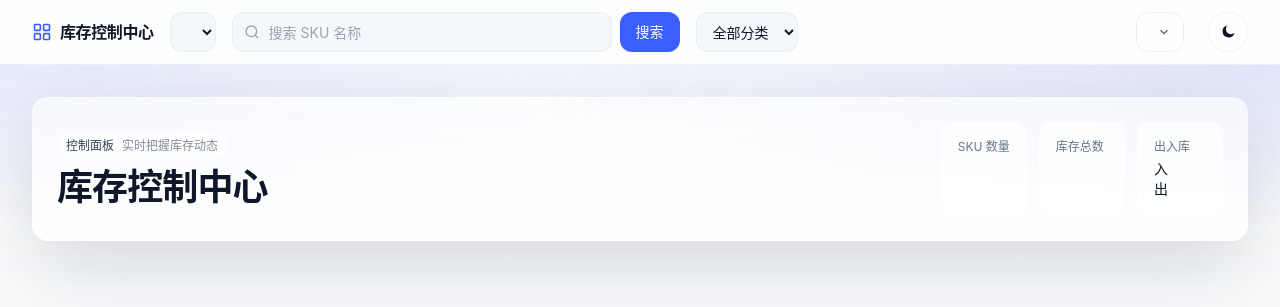
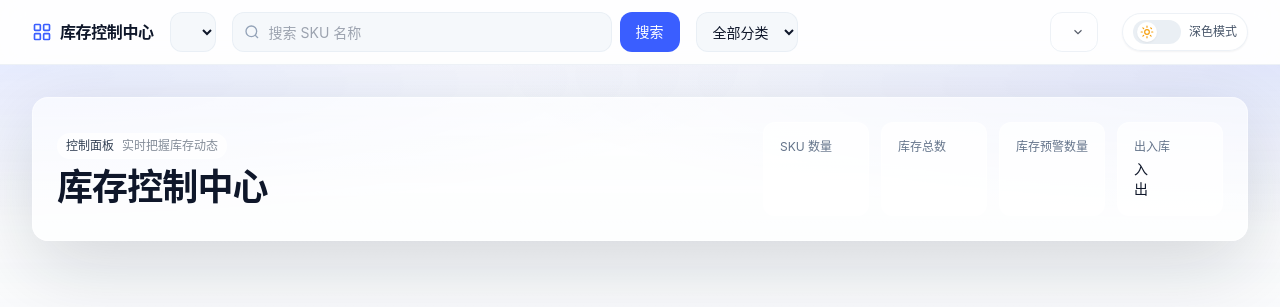
Before and after one commit to CycolusPro/CodeX-Storehouse, a Flask app: template inventory_app/templates/index.html in a window 1280 px wide. Shown: the top 307 px of the page. Run offline with Flask 3, Linux system fonts and the light colour scheme; the template is opened without the code that fills it, so the values that code supplies are empty; some libraries are stand-ins or nearby versions.

Commit message:
Refresh top bar theme toggle

```diff
--- a/inventory_app/app.py
+++ b/inventory_app/app.py
@@ -392,6 +392,7 @@ def create_app(
                 item.name.casefold(),
             ),
         )
+        low_stock_items = [item for item in items_sorted if _is_low_stock(item)]
         inventory_search = (request.args.get("inventory_search") or "").strip()
 
         if inventory_search:
@@ -409,6 +410,7 @@ def create_app(
             "total_quantity": total_quantity,
             "latest_in": latest_in,
             "latest_out": latest_out,
+            "low_stock_count": len(low_stock_items),
         }
         def _parse_positive_int(value: Optional[str], default: int) -> int:
             try:
@@ -496,11 +498,6 @@ def create_app(
             return url_for("index", **params)
 
         import_summary = _parse_import_summary(request)
-        low_stock_items = [
-            item
-            for item in items_sorted
-            if item.threshold is not None and item.quantity <= item.threshold
-        ]
         return render_template(
             "index.html",
             items=items,
--- a/inventory_app/templates/index.html
+++ b/inventory_app/templates/index.html
@@ -151,10 +151,19 @@
             </div>
           </div>
         </div>
-        <button id="themeToggle" class="ml-2 h-10 w-10 grid place-items-center rounded-full border border-slate-200/60 dark:border-white/10 hover:bg-slate-100/70 dark:hover:bg-white/5" aria-label="切换主题">
-          <svg class="theme-icon w-4 h-4" viewBox="0 0 24 24" fill="currentColor" xmlns="http://www.w3.org/2000/svg">
-            <path d="M21.64 13A9 9 0 1111 2.36 7 7 0 1021.64 13z"/>
-          </svg>
+        <button id="themeToggle" type="button" class="ml-2 inline-flex items-center gap-2 rounded-full border border-slate-200/60 dark:border-white/10 bg-white/60 dark:bg-slate-900/60 px-2.5 py-1.5 text-xs font-medium text-slate-600 dark:text-slate-200 shadow-sm hover:bg-slate-100/80 dark:hover:bg-white/10 transition focus-visible:outline-none focus-visible:ring-2 focus-visible:ring-brand-500/50 focus-visible:ring-offset-2 focus-visible:ring-offset-slate-50 dark:focus-visible:ring-offset-slate-900" aria-label="切换主题" aria-pressed="false">
+          <span class="relative inline-flex h-6 w-12 items-center rounded-full bg-slate-200/70 dark:bg-slate-700/60 px-1 transition-colors">
+            <span class="inline-flex h-5 w-5 items-center justify-center rounded-full bg-white text-amber-500 shadow-sm transition-transform duration-300 ease-out translate-x-0 dark:translate-x-5">
+              <svg class="w-3.5 h-3.5 dark:hidden" viewBox="0 0 24 24" fill="none" stroke="currentColor" stroke-width="2" stroke-linecap="round" stroke-linejoin="round">
+                <circle cx="12" cy="12" r="4"/>
+                <path d="M12 2v2m0 16v2M4.93 4.93l1.41 1.41m11.32 11.32 1.41 1.41M2 12h2m16 0h2m-3.66-7.07 1.41 1.41M4.93 19.07l1.41-1.41"/>
+              </svg>
+              <svg class="hidden w-3.5 h-3.5 text-sky-400 dark:block" viewBox="0 0 24 24" fill="none" stroke="currentColor" stroke-width="2" stroke-linecap="round" stroke-linejoin="round">
+                <path d="M21 12.79A9 9 0 1111.21 3 7 7 0 0021 12.79z"/>
+              </svg>
+            </span>
+          </span>
+          <span class="theme-label hidden text-xs font-medium text-slate-600 dark:text-slate-200 sm:inline">深色模式</span>
         </button>
       </div>
       <div class="mobile-nav border-t border-slate-200/60 dark:border-white/10">
@@ -218,7 +227,7 @@
                 <span class="inline-flex items-center gap-2 text-xs px-2 py-1 rounded-full bg-white/70 dark:bg-white/10 border border-white/30 dark:border-white/5 text-slate-700 dark:text-slate-200">控制面板 <span class="opacity-60">实时把握库存动态</span></span>
                 <h1 class="mt-2 text-3xl md:text-4xl font-bold tracking-tight">库存控制中心</h1>
               </div>
-              <div class="grid grid-cols-3 gap-3 w-full lg:w-auto">
+              <div class="grid grid-cols-1 sm:grid-cols-2 lg:grid-cols-4 gap-3 w-full lg:w-auto">
                 <div class="p-4 rounded-xl bg-white/70 dark:bg-white/5 border border-white/40 dark:border-white/10">
                   <div class="text-xs text-slate-500">SKU 数量</div>
                   <div class="mt-1 text-2xl font-semibold">{{ summary.total_items }}</div>
@@ -226,6 +235,10 @@
                 <div class="p-4 rounded-xl bg-white/70 dark:bg-white/5 border border-white/40 dark:border-white/10">
                   <div class="text-xs text-slate-500">库存总数</div>
                   <div class="mt-1 text-2xl font-semibold">{{ summary.total_quantity }}</div>
+                </div>
+                <div class="p-4 rounded-xl bg-white/70 dark:bg-white/5 border border-white/40 dark:border-white/10">
+                  <div class="text-xs text-slate-500">库存预警数量</div>
+                  <div class="mt-1 text-2xl font-semibold {% if summary.low_stock_count %}text-red-600 dark:text-red-300{% endif %}">{{ summary.low_stock_count }}</div>
                 </div>
                 <div class="p-4 rounded-xl bg-white/70 dark:bg-white/5 border border-white/40 dark:border-white/10">
                   <div class="text-xs text-slate-500">出入库</div>
@@ -303,7 +316,7 @@
                     <div class="flex items-start md:items-center justify-between gap-3">
                       <div class="min-w-0">
                         <div class="flex items-center gap-2">
-                          <div class="font-medium truncate" title="{{ item.name }}">{{ item.name }}</div>
+                          <div class="font-medium overflow-hidden text-ellipsis whitespace-nowrap md:whitespace-normal md:text-clip md:overflow-visible" title="{{ item.name }}">{{ item.name }}</div>
                           {% if is_low %}
                             <span class="inline-flex items-center gap-1 text-[11px] leading-4 font-medium px-2 py-0.5 rounded-full bg-red-500/15 text-red-600 dark:text-red-200 border border-red-500/30">
                               <svg class="w-3.5 h-3.5" viewBox="0 0 24 24" fill="none" stroke="currentColor" stroke-width="2" stroke-linecap="round" stroke-linejoin="round" aria-hidden="true"><path d="M12 9v4"/><path d="M12 17h.01"/><path d="m10.29 3.86-8 13.86A1.93 1.93 0 0 0 4 20h16a1.93 1.93 0 0 0 1.71-2.28l-8-13.86a2 2 0 0 0-3.42 0Z"/></svg>
@@ -773,12 +786,44 @@
     <script>
       // theme
       const root = document.documentElement;
+      const themeToggleButton = document.getElementById('themeToggle');
+      const themeMedia = window.matchMedia('(prefers-color-scheme: dark)');
       const getTheme = () => localStorage.getItem('theme');
       const setTheme = t => localStorage.setItem('theme', t);
-      const applyTheme = t => root.classList.toggle('dark', t === 'dark');
-      const initTheme = () => { const t = getTheme(); if (t) applyTheme(t); else if (window.matchMedia('(prefers-color-scheme: dark)').matches) applyTheme('dark'); };
+      const updateThemeToggle = t => {
+        if (!themeToggleButton) return;
+        themeToggleButton.setAttribute('aria-pressed', t === 'dark' ? 'true' : 'false');
+        themeToggleButton.dataset.theme = t;
+        const label = themeToggleButton.querySelector('.theme-label');
+        if (label) label.textContent = t === 'dark' ? '浅色模式' : '深色模式';
+      };
+      const applyTheme = t => {
+        root.classList.toggle('dark', t === 'dark');
+        updateThemeToggle(t);
+      };
+      const initTheme = () => {
+        const stored = getTheme();
+        if (stored) {
+          applyTheme(stored);
+          return;
+        }
+        applyTheme(themeMedia.matches ? 'dark' : 'light');
+      };
       initTheme();
-      document.getElementById('themeToggle')?.addEventListener('click', () => { const t = root.classList.contains('dark') ? 'light' : 'dark'; applyTheme(t); setTheme(t); });
+      themeToggleButton?.addEventListener('click', () => {
+        const nextTheme = root.classList.contains('dark') ? 'light' : 'dark';
+        applyTheme(nextTheme);
+        setTheme(nextTheme);
+      });
+      const handleSystemThemeChange = event => {
+        if (getTheme()) return;
+        applyTheme(event.matches ? 'dark' : 'light');
+      };
+      if (typeof themeMedia.addEventListener === 'function') {
+        themeMedia.addEventListener('change', handleSystemThemeChange);
+      } else if (typeof themeMedia.addListener === 'function') {
+        themeMedia.addListener(handleSystemThemeChange);
+      }
 
       // modal helpers
       function openModal(selector){
```
